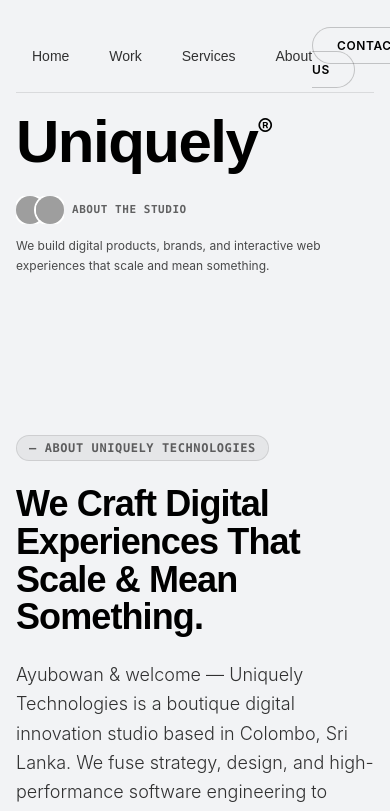
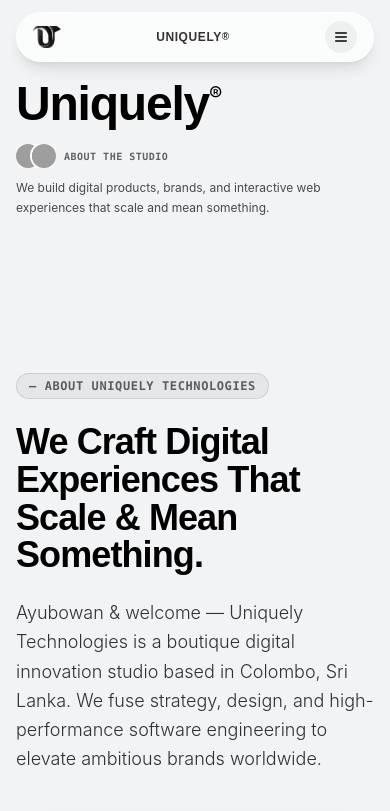
Before and after one commit to NimZam/Uniquely-Website, a Next.js app: page /about in a window 390 px wide. Shown: the top 811 px of the page. Built offline with nearby package versions, Linux system fonts and the light colour scheme; grey boxes are pictures that could not be loaded.

Commit message:
Fix mobile view layout, add responsive glass hamburger navigation drawer, and optimize mobile card typography

```diff
--- a/src/components/uniquely/UniquelyHeader.tsx
+++ b/src/components/uniquely/UniquelyHeader.tsx
@@ -4,9 +4,11 @@ import Link from "next/link";
 import Image from "next/image";
 import { useState, useEffect } from "react";
 import { motion, AnimatePresence } from "framer-motion";
+import { Menu, X, ArrowUpRight } from "lucide-react";
 
 export function UniquelyHeader() {
   const [scrolled, setScrolled] = useState(false);
+  const [mobileMenuOpen, setMobileMenuOpen] = useState(false);
 
   useEffect(() => {
     const handleScroll = () => {
@@ -25,8 +27,79 @@ export function UniquelyHeader() {
 
   return (
     <>
-      {/* Animated Floating Transparent Header Dock Container */}
-      <div className="fixed top-0 inset-x-0 z-50 pointer-events-none py-5 px-4 flex justify-center">
+      {/* Mobile Top Navigation Dock */}
+      <div className="md:hidden fixed top-0 inset-x-0 z-50 px-4 py-3 pointer-events-none flex justify-between items-center">
+        <div className="pointer-events-auto bg-white/70 backdrop-blur-xl border border-white/80 shadow-lg rounded-full px-4 py-2 flex items-center justify-between w-full">
+          <Link href="/" className="relative w-7 h-7 shrink-0">
+            <Image
+              src="/images/ut_logo.png"
+              alt="Uniquely Logo Mark"
+              fill
+              className="object-contain"
+            />
+          </Link>
+
+          <span className="font-syne font-bold text-xs tracking-wider uppercase text-black/80">
+            Uniquely<span className="text-[10px] align-top">®</span>
+          </span>
+
+          <button
+            onClick={() => setMobileMenuOpen(!mobileMenuOpen)}
+            className="w-8 h-8 rounded-full bg-black/5 hover:bg-black/10 flex items-center justify-center text-black transition-colors"
+            aria-label="Toggle menu"
+          >
+            {mobileMenuOpen ? <X className="w-4 h-4" /> : <Menu className="w-4 h-4" />}
+          </button>
+        </div>
+      </div>
+
+      {/* Mobile Glass Slide-Over Menu Overlay */}
+      <AnimatePresence>
+        {mobileMenuOpen && (
+          <motion.div
+            initial={{ opacity: 0, y: -20 }}
+            animate={{ opacity: 1, y: 0 }}
+            exit={{ opacity: 0, y: -20 }}
+            transition={{ duration: 0.25 }}
+            className="fixed inset-0 z-40 bg-white/95 backdrop-blur-2xl px-6 pt-24 pb-8 flex flex-col justify-between md:hidden"
+          >
+            <div className="space-y-6">
+              <span className="text-xs font-mono font-semibold tracking-wider uppercase text-black/40 block border-b border-black/10 pb-2">
+                — NAVIGATION
+              </span>
+              <nav className="flex flex-col gap-5">
+                {navLinks.map((item) => (
+                  <Link
+                    key={item.label}
+                    href={item.href}
+                    onClick={() => setMobileMenuOpen(false)}
+                    className="font-syne font-bold text-3xl text-black hover:text-emerald-600 transition-colors flex items-center justify-between"
+                  >
+                    <span>{item.label}</span>
+                    <ArrowUpRight className="w-5 h-5 text-black/30" />
+                  </Link>
+                ))}
+              </nav>
+            </div>
+
+            <div className="space-y-4 pt-6 border-t border-black/10">
+              <a
+                href="mailto:info@uniquelytechnologies.com"
+                className="w-full py-3.5 rounded-full bg-black text-white text-xs font-bold uppercase tracking-wider flex items-center justify-center gap-2 shadow-lg"
+              >
+                <span>CONTACT US</span>
+                <ArrowUpRight className="w-4 h-4" />
+              </a>
+              <p className="text-[11px] font-mono text-center text-black/50">
+                © UNIQUELY TECHNOLOGIES (PVT) LTD
+              </p>
+            </div>
+          </motion.div>
+        )}
+      </AnimatePresence>
+
+      {/* Desktop Animated Floating Header Dock Container */}
+      <div className="hidden md:flex fixed top-0 inset-x-0 z-50 pointer-events-none py-5 px-4 justify-center">
         <AnimatePresence mode="wait">
           {!scrolled ? (
             /* Full Width Top Header (Unscrolled State) */
@@ -109,18 +182,18 @@ export function UniquelyHeader() {
       </div>
 
       {/* Hero Giant Title & Studio Bio Bar */}
-      <div className="w-full px-4 sm:px-8 pt-28 pb-6 max-w-[1440px] mx-auto">
-        <div className="flex flex-col md:flex-row md:items-end justify-between gap-6">
+      <div className="w-full px-4 sm:px-8 pt-20 md:pt-28 pb-6 max-w-[1440px] mx-auto">
+        <div className="flex flex-col md:flex-row md:items-end justify-between gap-4 sm:gap-6">
           {/* Giant Logo Title */}
-          <h1 className="font-syne font-bold text-6xl sm:text-8xl md:text-9xl tracking-tight text-black leading-none">
-            Uniquely<span className="text-2xl sm:text-4xl md:text-5xl align-top font-normal font-sans">®</span>
+          <h1 className="font-syne font-bold text-5xl sm:text-7xl md:text-8xl lg:text-9xl tracking-tight text-black leading-none break-words">
+            Uniquely<span className="text-xl sm:text-3xl md:text-5xl align-top font-normal font-sans">®</span>
           </h1>
 
           {/* Studio Bio Box (Right side) */}
-          <div className="max-w-xs space-y-3 pb-2">
+          <div className="max-w-xs space-y-2.5 pb-1">
             <div className="flex items-center gap-2">
               <div className="flex -space-x-2 overflow-hidden">
-                <div className="inline-block h-7 w-7 rounded-full ring-2 ring-white overflow-hidden relative">
+                <div className="inline-block h-6 w-6 sm:h-7 sm:w-7 rounded-full ring-2 ring-white overflow-hidden relative">
                   <Image
                     src="https://images.unsplash.com/photo-1534528741775-53994a69daeb?q=80&w=200&auto=format&fit=crop"
                     alt="Team Member"
@@ -128,7 +201,7 @@ export function UniquelyHeader() {
                     className="object-cover"
                   />
                 </div>
-                <div className="inline-block h-7 w-7 rounded-full ring-2 ring-white overflow-hidden relative">
+                <div className="inline-block h-6 w-6 sm:h-7 sm:w-7 rounded-full ring-2 ring-white overflow-hidden relative">
                   <Image
                     src="https://images.unsplash.com/photo-1507003211169-0a1dd7228f2d?q=80&w=200&auto=format&fit=crop"
                     alt="Team Member"
@@ -137,7 +210,7 @@ export function UniquelyHeader() {
                   />
                 </div>
               </div>
-              <span className="text-[11px] font-mono tracking-wider uppercase text-black/60 font-semibold">
+              <span className="text-[10px] sm:text-[11px] font-mono tracking-wider uppercase text-black/60 font-semibold">
                 ABOUT THE STUDIO
               </span>
             </div>
--- a/src/components/uniquely/UniquelyServices.tsx
+++ b/src/components/uniquely/UniquelyServices.tsx
@@ -86,11 +86,11 @@ export function UniquelyServices() {
   ];
 
   return (
-    <section id="services" className="w-full px-4 sm:px-8 py-12 max-w-[1440px] mx-auto">
+    <section id="services" className="w-full px-4 sm:px-8 py-10 sm:py-12 max-w-[1440px] mx-auto">
       {/* Dark Section Container */}
-      <div className="bg-[#121316] text-white rounded-[36px] p-6 sm:p-12 border border-white/10 shadow-2xl">
+      <div className="bg-[#121316] text-white rounded-[28px] sm:rounded-[36px] p-5 sm:p-12 border border-white/10 shadow-2xl">
         {/* Header Grid */}
-        <div className="grid grid-cols-1 md:grid-cols-12 gap-8 mb-12 border-b border-white/10 pb-8 items-start">
+        <div className="grid grid-cols-1 md:grid-cols-12 gap-6 sm:gap-8 mb-8 sm:mb-12 border-b border-white/10 pb-6 sm:pb-8 items-start">
           <div className="md:col-span-3">
             <span className="text-xs font-mono font-semibold tracking-wider uppercase text-white/50">
               — OUR SERVICES
@@ -98,7 +98,7 @@ export function UniquelyServices() {
           </div>
 
           <div className="md:col-span-6">
-            <h2 className="font-syne text-3xl sm:text-5xl font-bold tracking-tight text-white mb-3 leading-tight">
+            <h2 className="font-syne text-2xl sm:text-4xl md:text-5xl font-bold tracking-tight text-white mb-2 sm:mb-3 leading-tight">
               Comprehensive Digital Solutions For Growing Brands.
             </h2>
           </div>
@@ -112,7 +112,7 @@ export function UniquelyServices() {
               {["DEVELOPMENT", "BRANDING", "STRATEGY"].map((pill) => (
                 <span
                   key={pill}
-                  className="text-[10px] font-mono font-semibold uppercase tracking-wider px-3 py-1 rounded-full bg-white/10 text-white/80 border border-white/10"
+                  className="text-[10px] font-mono font-semibold uppercase tracking-wider px-2.5 py-0.5 sm:px-3 sm:py-1 rounded-full bg-white/10 text-white/80 border border-white/10"
                 >
                   {pill}
                 </span>
@@ -126,29 +126,29 @@ export function UniquelyServices() {
           {services.map((service, index) => {
             const isOpen = openIndex === index;
             return (
-              <div key={service.id} className="py-8 transition-colors">
+              <div key={service.id} className="py-6 sm:py-8 transition-colors">
                 <div
                   onClick={() => setOpenIndex(isOpen ? null : index)}
-                  className="flex items-center justify-between cursor-pointer group select-none"
+                  className="flex items-start sm:items-center justify-between cursor-pointer group select-none gap-3"
                 >
-                  <div className="flex items-baseline gap-6 sm:gap-12">
-                    <span className="text-xs font-mono text-white/40">{service.id}</span>
-                    <div>
-                      <h3 className="font-syne font-bold text-2xl sm:text-4xl text-white group-hover:text-white/80 transition-colors">
+                  <div className="flex items-start sm:items-baseline gap-3 sm:gap-12 min-w-0 pr-2">
+                    <span className="text-xs font-mono text-white/40 pt-1 sm:pt-0 shrink-0">{service.id}</span>
+                    <div className="min-w-0">
+                      <h3 className="font-syne font-bold text-lg sm:text-2xl md:text-4xl text-white group-hover:text-white/80 transition-colors leading-snug">
                         {service.title}
                       </h3>
-                      <span className="text-xs font-mono text-emerald-400/80 block mt-1">
+                      <span className="text-[11px] sm:text-xs font-mono text-emerald-400/80 block mt-1">
                         {service.subtitle}
                       </span>
                     </div>
                   </div>
 
                   <button
-                    className={`w-10 h-10 rounded-full border border-white/20 flex items-center justify-center text-white/80 transition-all shrink-0 ${
+                    className={`w-8 h-8 sm:w-10 sm:h-10 rounded-full border border-white/20 flex items-center justify-center text-white/80 transition-all shrink-0 mt-0.5 sm:mt-0 ${
                       isOpen ? "bg-white text-black border-white" : "group-hover:border-white/50"
                     }`}
                   >
-                    {isOpen ? <Minus className="w-4 h-4" /> : <Plus className="w-4 h-4" />}
+                    {isOpen ? <Minus className="w-3.5 h-3.5 sm:w-4 sm:h-4" /> : <Plus className="w-3.5 h-3.5 sm:w-4 sm:h-4" />}
                   </button>
                 </div>
 
```
Also changed, not shown: src/components/uniquely/UniquelyFooter.tsx (+6 -6 lines), src/components/uniquely/UniquelyHero.tsx (+7 -7 lines).
